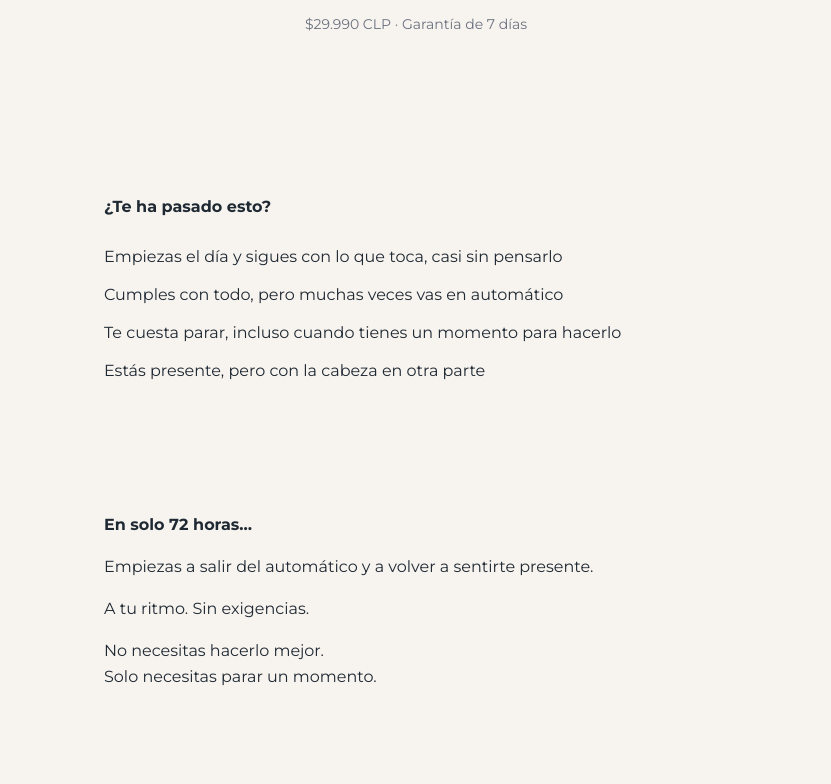
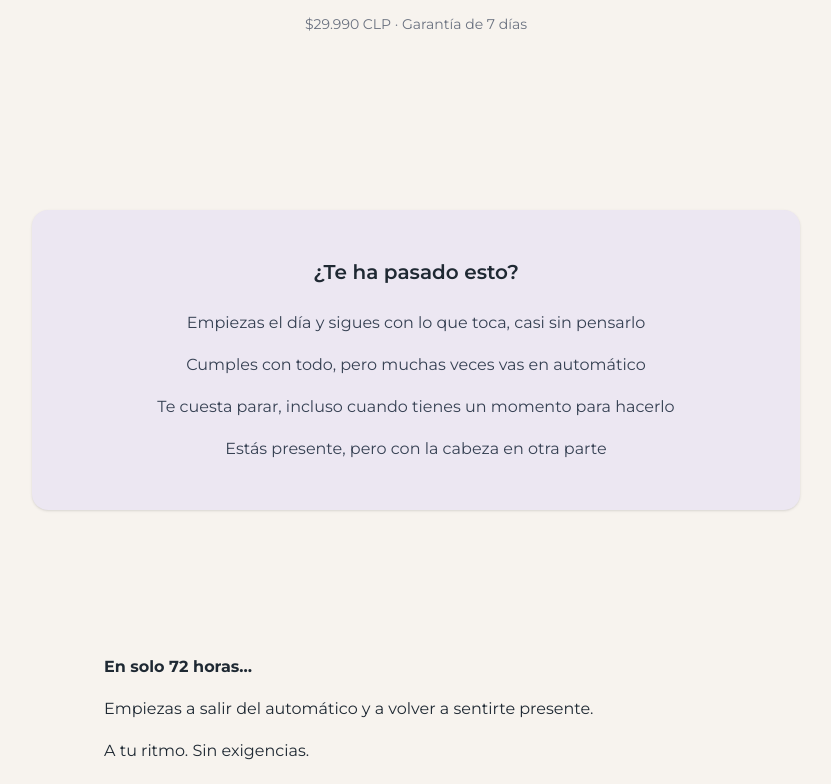
Before and after one commit to cursossolange/despierta-72h, a React (Vite) app: page / in a window 1280 px wide. Shown: the part 749-1533 px from the top of the page, without its empty margins (224-1055 px from the left). Built offline with nearby package versions, Linux system fonts and the light colour scheme.

Commit message:
Update LandingPage.tsx

```diff
--- a/src/components/LandingPage.tsx
+++ b/src/components/LandingPage.tsx
@@ -47,16 +47,18 @@ export default function LandingPage({ onPurchase }: Props) {
 </section>
 
       {/* PROBLEMA */}
-      <section className="px-6 py-16 max-w-2xl mx-auto">
-        <h2 className="font-bold mb-6">¿Te ha pasado esto?</h2>
+    <section className="px-6 py-20">
+<div className="max-w-3xl mx-auto bg-[#ECE7F2] rounded-2xl p-12 text-center shadow-sm">
+     <h2 className="text-xl font-semibold mb-6">¿Te ha pasado esto?</h2>
 
-        <ul className="space-y-3">
+      <ul className="space-y-4 text-gray-700">
           <li>Empiezas el día y sigues con lo que toca, casi sin pensarlo</li>
           <li>Cumples con todo, pero muchas veces vas en automático</li>
           <li>Te cuesta parar, incluso cuando tienes un momento para hacerlo</li>
           <li>Estás presente, pero con la cabeza en otra parte</li>
         </ul>
-      </section>
+</div>
+</section>
 
       {/* PROMESA */}
       <section className="px-6 py-16 max-w-2xl mx-auto">
```
